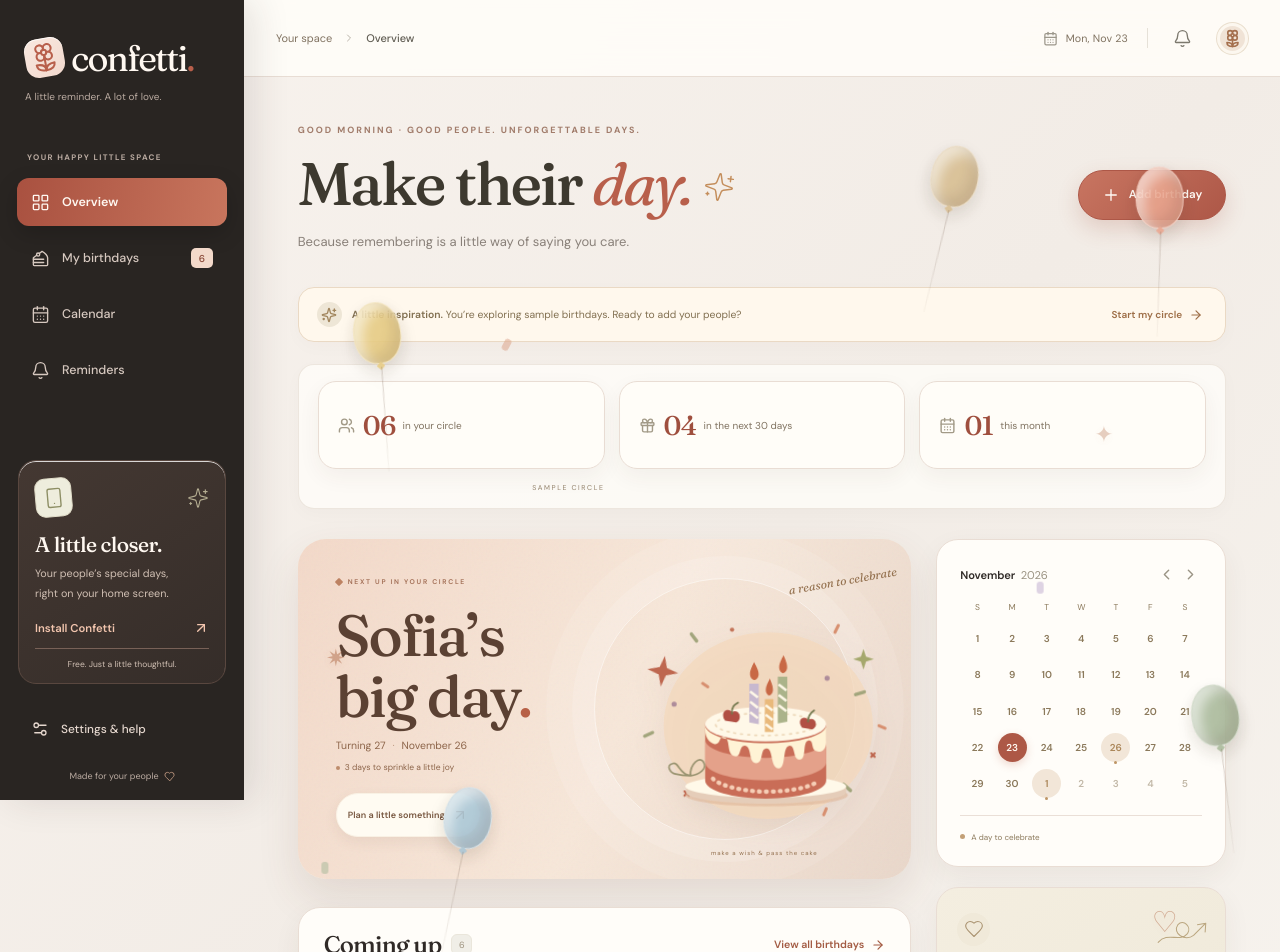
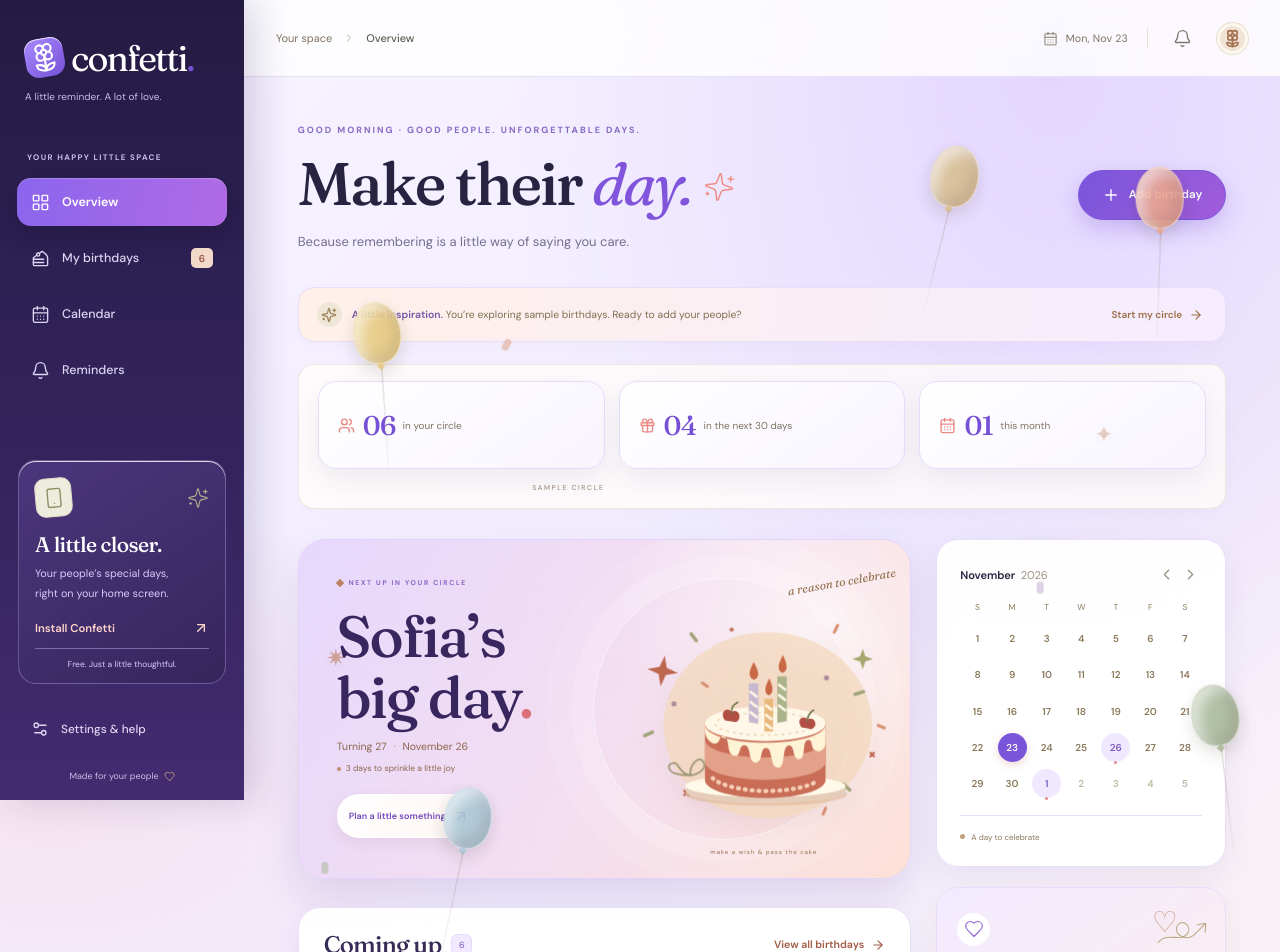
Before and after one commit to manuelrhyiel668-ai/birthday-reminder-apk-Manuel, a React (Vite) app: page / in a window 1280 px wide. Shown: the top 952 px of the page. Built offline with nearby package versions, Linux system fonts and the light colour scheme.

Commit message:
Apply bold colorful premium Confetti theme

```diff
--- a/src/styles.css
+++ b/src/styles.css
@@ -1227,3 +1227,135 @@ main { max-width:1600px; padding-top:46px; }
   .hero-copy { padding:27px 0 25px 23px; }
   .hero-card::after { width:160px;height:160px;right:-35px; }
 }
+
+
+/* VIVID PREMIUM THEME — clear visual change across desktop and mobile */
+:root {
+  --canvas:#f3efff !important;
+  --paper:#ffffff !important;
+  --ink:#292342 !important;
+  --muted:#766f91 !important;
+  --line:#e7def8 !important;
+  --accent:#7651d6 !important;
+  --accent-dark:#5633b4 !important;
+  --peach:#ffe4dc !important;
+}
+body {
+  background:
+    radial-gradient(ellipse at 82% 4%,rgba(195,164,255,.32),transparent 34rem),
+    radial-gradient(ellipse at 4% 55%,rgba(255,190,190,.23),transparent 30rem),
+    linear-gradient(135deg,#f7f3ff 0%,#f1edff 52%,#fff3f0 100%) !important;
+  color:#292342;
+}
+.sidebar {
+  background:linear-gradient(180deg,#241b43 0%,#34245e 58%,#432b70 100%) !important;
+  color:#fff !important;
+  box-shadow:12px 0 36px rgba(48,29,93,.18) !important;
+}
+.brand,.brand-mark { color:#fff !important; }
+.brand-mark { background:linear-gradient(145deg,#a98aff,#7651d6) !important; }
+.sidebar-intro,.nav-eyebrow,.sidebar-footer { color:#c8bce7 !important; }
+.nav-item { color:#ded5f4 !important; border-radius:14px !important; }
+.nav-item:hover { background:rgba(255,255,255,.12) !important; color:white !important; }
+.nav-item.active {
+  color:#fff !important;
+  background:linear-gradient(100deg,#8b65ed,#b06be5) !important;
+  box-shadow:0 9px 24px rgba(14,8,40,.25),inset 0 1px rgba(255,255,255,.2) !important;
+}
+.install-card {
+  background:linear-gradient(145deg,#4b367c,#35265d) !important;
+  border:1px solid rgba(218,199,255,.28) !important;
+  color:white !important;
+}
+.install-card h3 { color:#fff !important; }
+.install-card p,.install-note { color:#d9c9fa !important; }
+.install-card button { color:#ffd5ca !important; border-color:#8068ad !important; }
+.topbar {
+  background:rgba(255,255,255,.82) !important;
+  border-bottom:1px solid #e7def8 !important;
+  backdrop-filter:blur(18px);
+}
+main { max-width:1640px; }
+.page-heading h1 { color:#292342 !important; }
+.page-heading h1 em { color:#8055dc !important; }
+.eyebrow { color:#8a69c5 !important; }
+.page-subtitle { color:#766f91 !important; }
+.heading-sparkle { color:#f08b83 !important; }
+.button-primary {
+  background:linear-gradient(120deg,#7955dc,#a15cda) !important;
+  border-color:#7955dc !important;
+  color:white !important;
+  box-shadow:0 9px 22px rgba(119,81,214,.28) !important;
+}
+.button-primary:hover {
+  background:linear-gradient(120deg,#6340c3,#8844c5) !important;
+}
+.button-outline { background:#fff !important; border-color:#d9cafa !important; color:#6545b4 !important; }
+.sample-banner {
+  background:linear-gradient(100deg,#fff0e9,#f5edff) !important;
+  border:1px solid #eadcfb !important;
+  color:#7657a6 !important;
+}
+.circle-stats>div {
+  background:linear-gradient(145deg,#fff,#f8f4ff) !important;
+  border:1px solid #e6dcfa !important;
+  box-shadow:0 10px 26px rgba(75,51,130,.08) !important;
+}
+.circle-stats strong { color:#7651d6 !important; }
+.stat-symbol { color:#ed8a83 !important; }
+.hero-card {
+  background:
+    radial-gradient(circle at 83% 28%,rgba(255,255,255,.65),transparent 34%),
+    linear-gradient(120deg,#e7d9ff 0%,#f5dff1 53%,#ffe2d8 100%) !important;
+  border:1px solid #e4d2fa !important;
+  box-shadow:0 18px 42px rgba(105,73,155,.16) !important;
+}
+.hero-copy h2 { color:#38265f !important; }
+.hero-eyebrow { color:#8158bd !important; }
+.hero-period { color:#dc6f78 !important; }
+.hero-button {
+  background:linear-gradient(120deg,#fff,#fff5f4) !important;
+  color:#7047bd !important;
+  border:1px solid rgba(255,255,255,.85) !important;
+}
+.upcoming-section,.content-card,.calendar-card {
+  background:rgba(255,255,255,.96) !important;
+  border:1px solid #e7def8 !important;
+  box-shadow:0 12px 30px rgba(68,47,117,.075) !important;
+}
+.section-title h2 { color:#382b58 !important; }
+.section-count { background:#f0e9ff !important; color:#7956c2 !important; border-color:#e6dafb !important; }
+.filter-tabs button.selected { background:#eee6ff !important; color:#704bc2 !important; border-color:#dfd0ff !important; }
+.birthday-row:hover { background:#faf6ff !important; }
+.avatar.peach { background:#ffe5dc !important; color:#c56f62 !important; }
+.avatar.sage { background:#e4f1e8 !important; color:#548c70 !important; }
+.avatar.lavender { background:#eee5ff !important; color:#8761c4 !important; }
+.avatar.butter { background:#fff1cc !important; color:#ae8836 !important; }
+.avatar.rose { background:#ffe3ec !important; color:#c46b8a !important; }
+.avatar.sky { background:#e1f0ff !important; color:#5286b5 !important; }
+.countdown-pill.soon { background:#fff1df !important; color:#b47a36 !important; border-color:#f8dfbd !important; }
+.countdown-pill.is-birthday { background:#ffe6e7 !important; color:#cf6470 !important; border-color:#f5cbd0 !important; }
+.calendar-day.is-today .day-number { background:#7955d9 !important; }
+.calendar-day.has-birthday:not(.is-today) .day-number { background:#f0e8ff !important; color:#805bc4 !important; }
+.calendar-dot { background:#e58a91 !important; }
+.thought-card {
+  background:linear-gradient(145deg,#f2eaff,#fff0e9) !important;
+  border:1px solid #e8dcfa !important;
+}
+.thought-card>p { color:#5d477e !important; }
+.thought-card>p em { color:#d87880 !important; }
+.thought-icon { background:#fff !important; color:#8c62d4 !important; }
+.mobile-nav {
+  background:rgba(255,255,255,.94) !important;
+  border-top:1px solid #e7def8 !important;
+  box-shadow:0 -8px 30px rgba(70,47,120,.09) !important;
+}
+.modal-inner { border:1px solid #e7def8 !important; }
+.toast { background:#332451 !important; color:white !important; }
+@media(max-width:760px) {
+  body { background:linear-gradient(160deg,#f5f0ff,#fff4f0 75%,#f8f5ff) !important; }
+  .topbar { background:rgba(255,255,255,.92) !important; }
+  .mobile-brand { color:#7651d6 !important; }
+  .hero-card { background:linear-gradient(135deg,#e5d7ff,#f8e0f0 58%,#ffe2d8) !important; }
+  .circle-stats>div { background:linear-gradient(145deg,#fff,#f5efff) !important; }
+}
```
